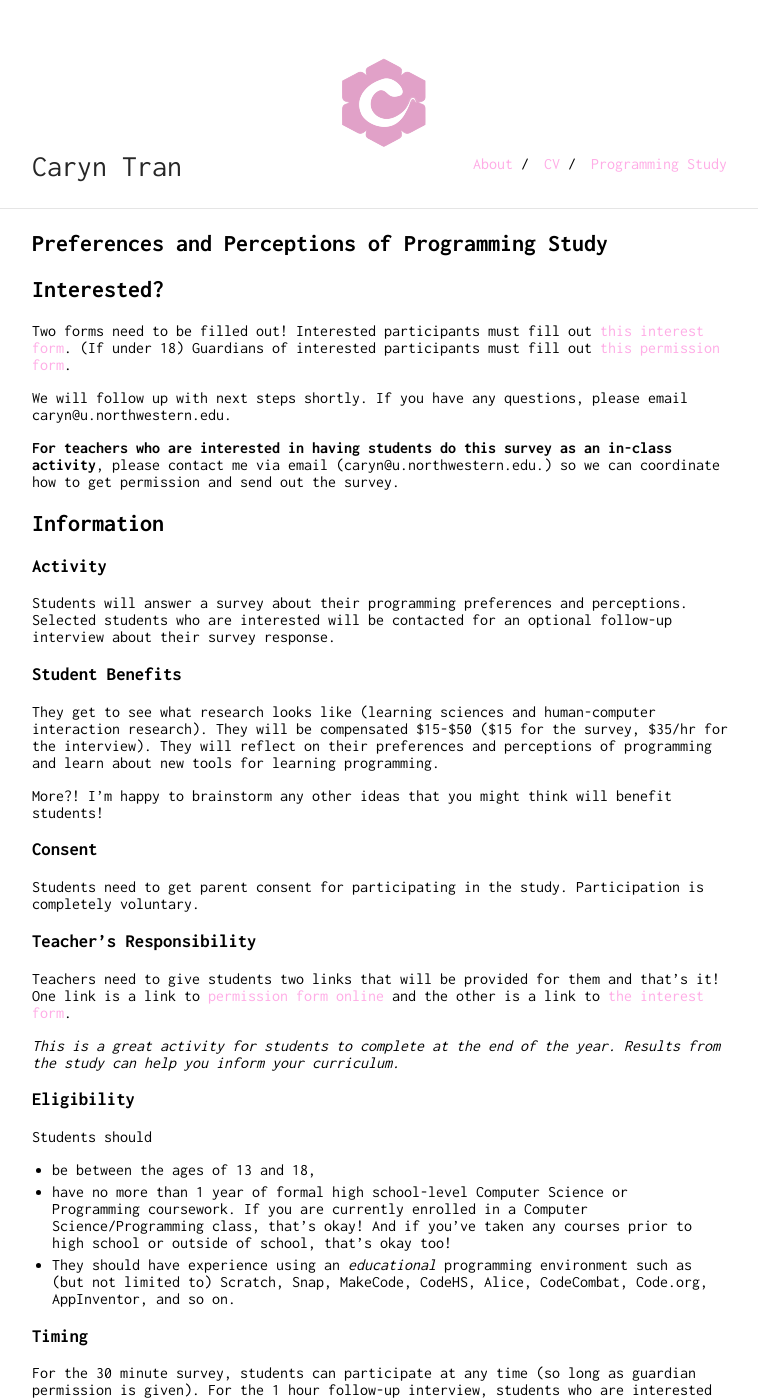
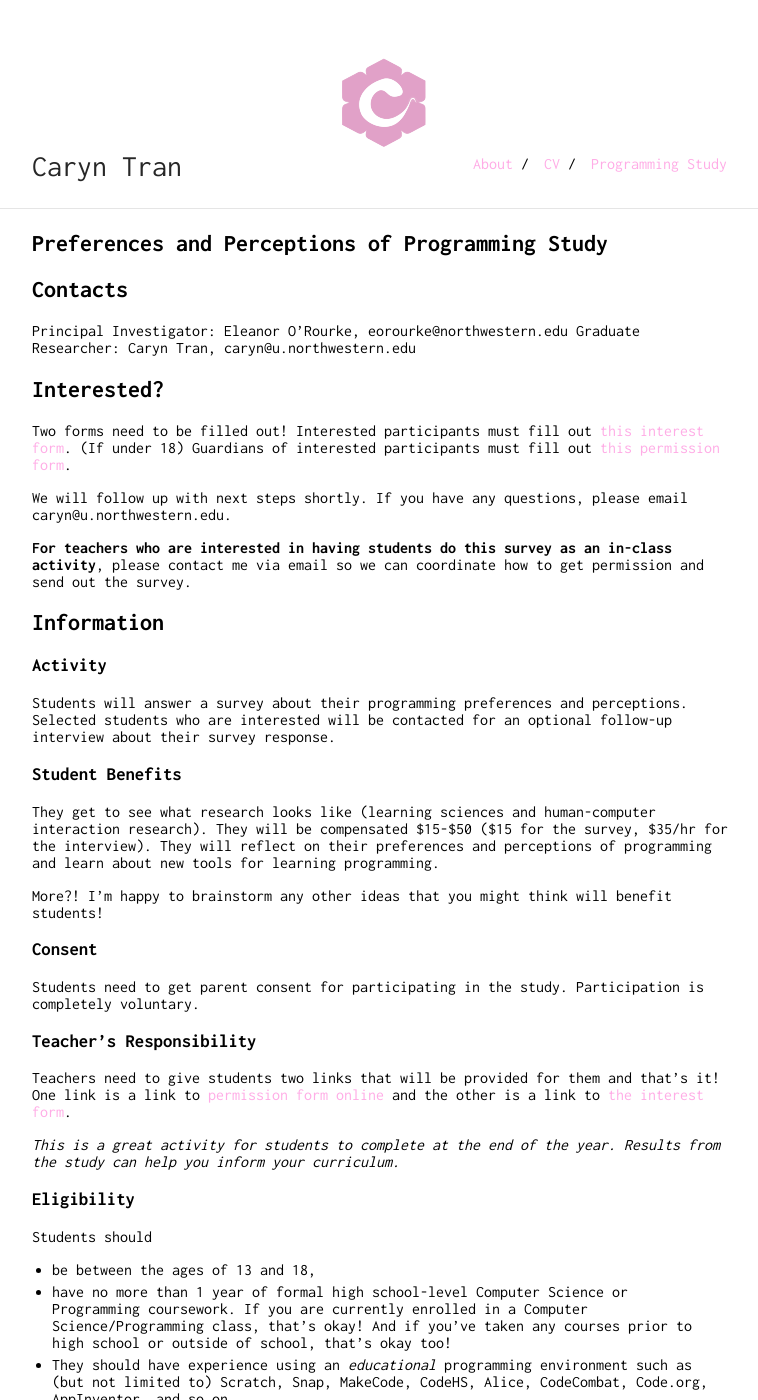
Before and after one commit to carynbear/carynbear.github.io, a Jekyll site: the page built from programmingstudy.md, in a window 1280 px wide and 1400 px high. Shown: the whole window, without its empty margins (258-1016 px from the left). Built offline with Jekyll 4.4.1, drawn with Linux system fonts in a browser that asks for light colours; our own code applies the rules of GitHub Pages for plain Markdown files.

Commit message:
Update programmingstudy.md

```diff
--- a/programmingstudy.md
+++ b/programmingstudy.md
@@ -3,6 +3,10 @@
 ---
 
 ## Preferences and Perceptions of Programming Study
+
+## Contacts
+Principal Investigator: Eleanor O'Rourke, eorourke@northwestern.edu
+Graduate Researcher: Caryn Tran, caryn@u.northwestern.edu
 
 ## Interested?
 Two forms need to be filled out!
@@ -46,3 +50,11 @@
 ### Location
 The survey is completed in Qualtrics wherever the student has internet access.
 The interview is done on Zoom in a password-protected meeting.
+
+##
+<img class="picture" src="recruitment.png">
+
+## Sponsored By
+<img class="profile-picture" src="nu-sesp-logo.svg">
+<img class="profile-picture" src="mccormick-logo.svg">
+<img class="profile-picture" src="delta-logo.png">
```
Also changed, not shown: other parts of programmingstudy.md (+1 -1 lines).
